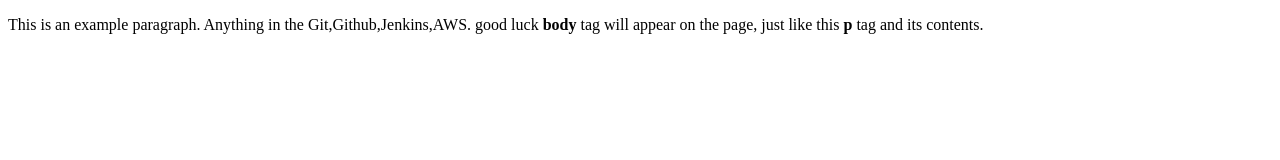
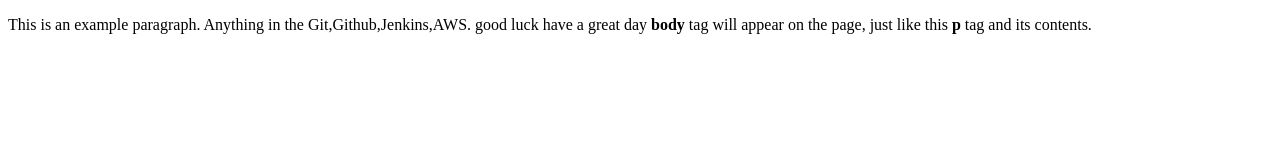
Before and after one commit to sandipgit1116/Assignment, a plain HTML site: page index.html in a window 1280 px wide. Drawn offline with Linux system fonts and the light colour scheme.

Commit message:
aws pipeline

```diff
--- a/index.html
+++ b/index.html
@@ -4,6 +4,6 @@
     <title>This is the title of the webpage!</title>
   </head>
   <body>
-    <p>This is an example paragraph. Anything in the Git,Github,Jenkins,AWS. good luck <strong>body</strong> tag will appear on the page, just like this <strong>p</strong> tag and its contents.</p>
+    <p>This is an example paragraph. Anything in the Git,Github,Jenkins,AWS. good luck have a great day <strong>body</strong> tag will appear on the page, just like this <strong>p</strong> tag and its contents.</p>
   </body>
 </html>
```
